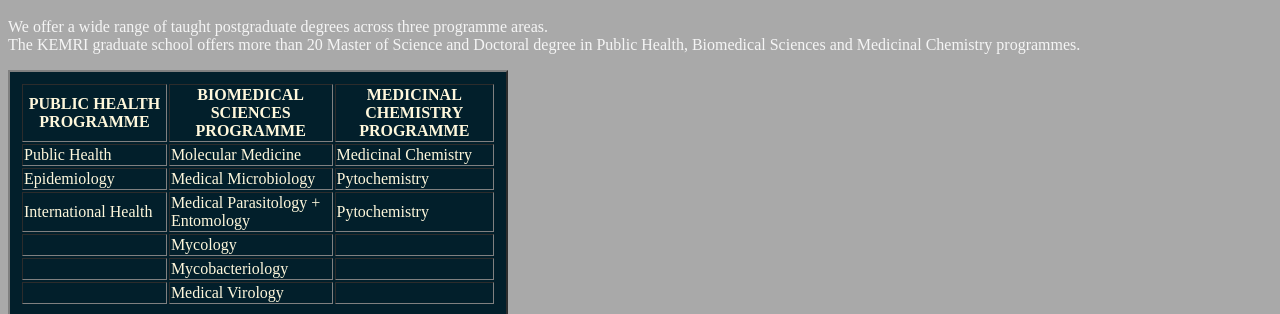
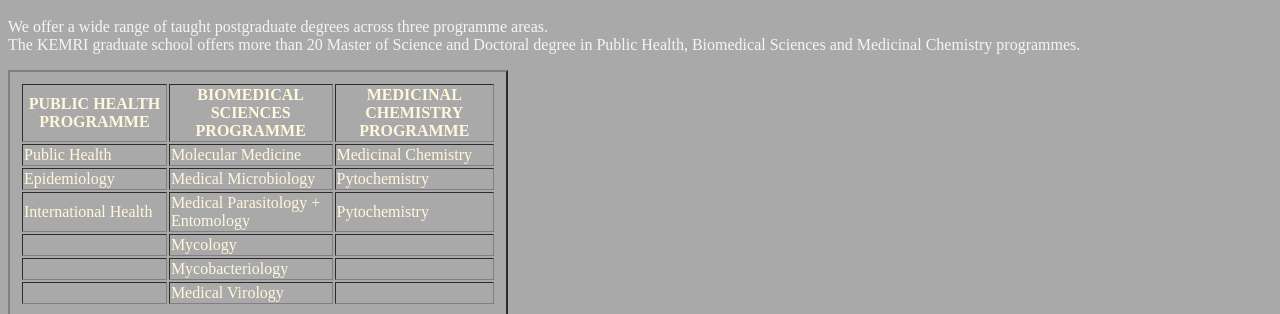
Before and after one commit to Nilyun23/KEMRI, a plain HTML site: page Programmes.html in a window 1280 px wide. Shown: the part 485-799 px from the top of the page. Drawn offline with Linux system fonts and the light colour scheme.

Commit message:
Made a few changes to index.html and style.css

```diff
--- a/Style.css
+++ b/Style.css
@@ -54,7 +54,7 @@
   }
 
   table{
-    background-color: rgb(2, 31, 43);
+    background-color: rgb(33, 66, 94));
     color: cornsilk;
     padding: 10px;
     width: 500px;
```
Also changed, not shown: index.html (+0 -3 lines).
